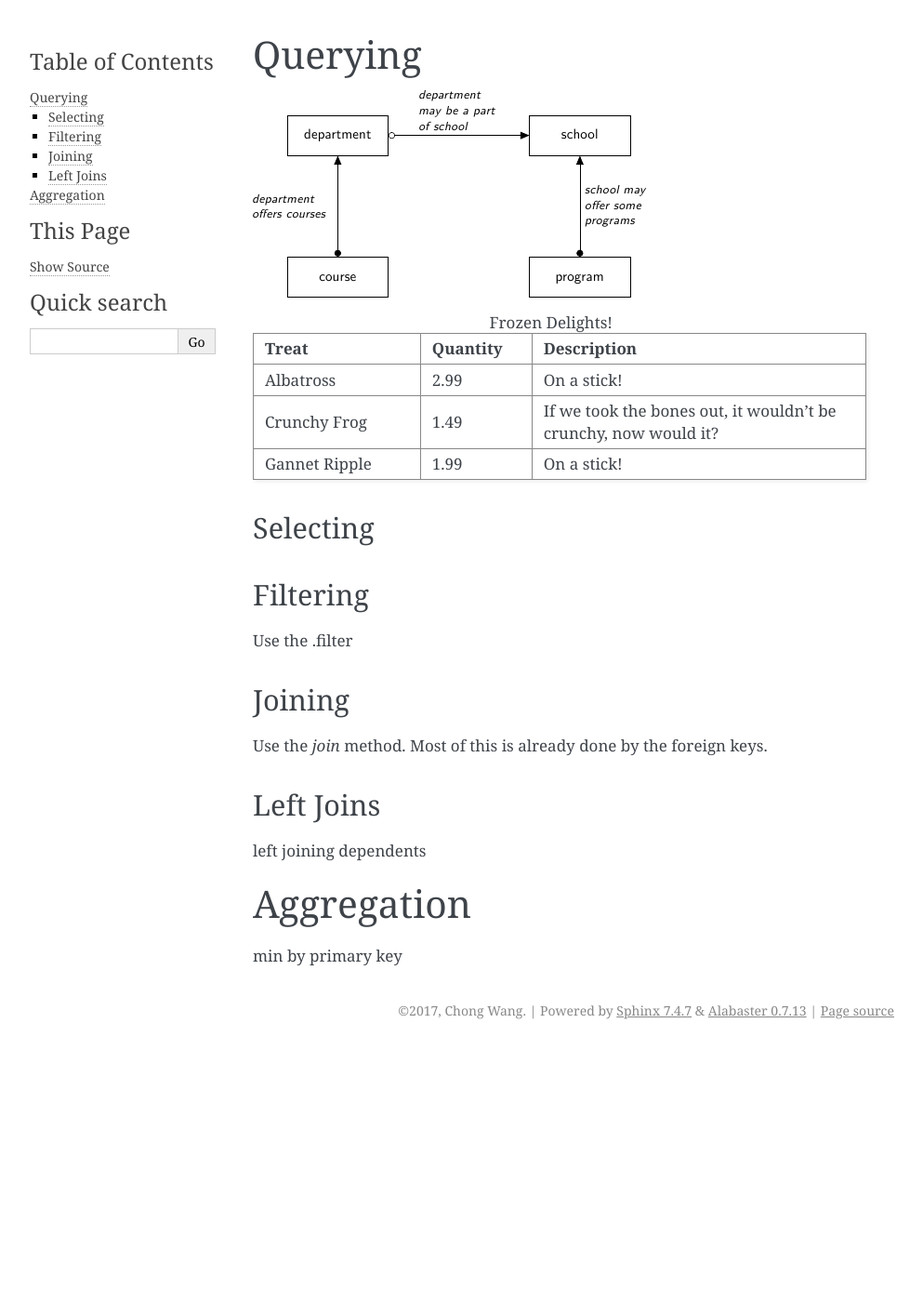
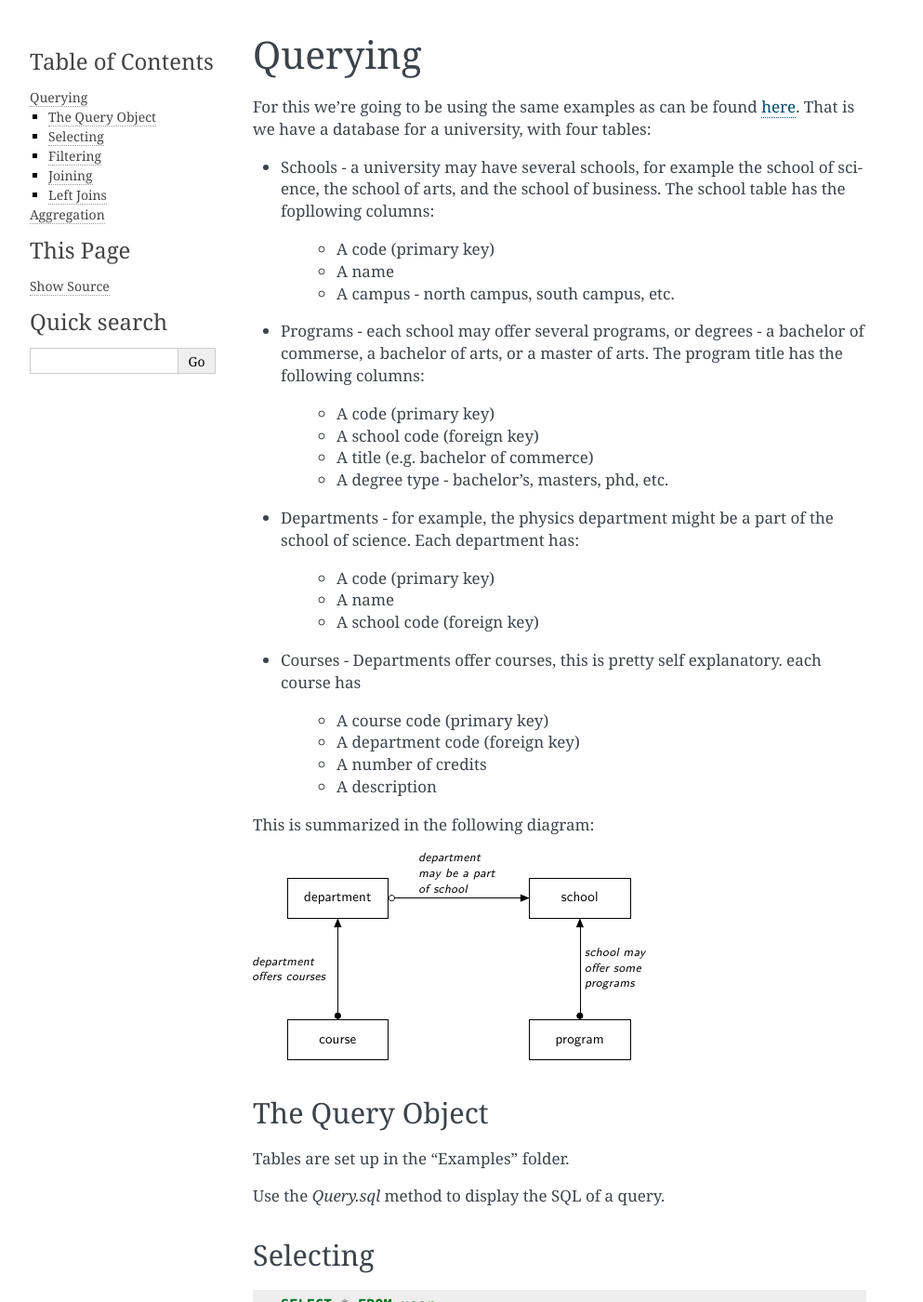
Before and after one commit to xnmp/lambdaquery, a Sphinx documentation site: the page built from docs/query.rst, in a window 1280 px wide and 1400 px high. Shown: the whole window at 93% size, without its empty margins (148-1141 px from the left). Built offline with Sphinx 7.4.7, drawn with Linux system fonts in a browser that asks for light colours.

Commit message:
distinct

```diff
--- a/docs/advanced.rst
+++ b/docs/advanced.rst
@@ -22,3 +22,9 @@ If you wrap these you get a few benefits:
 * The resulting columns have more readable names
 * You can use the resulting functions as methods
 * They add on the group bys of their source.
+
+
+How it Works
+============
+
+Basically the internal representation of a query is as a graph. Query combinators are just transformations on this graph. Before generating the SQL, LambdaQuery performs a reduction algorithm on this graph, and then the reduced graph is compiled to SQL. To see the SQL of the unreduced graph, use the ``reduce=False`` option for the ``Query.sql`` method.
--- a/docs/query.rst
+++ b/docs/query.rst
@@ -2,21 +2,53 @@
 Querying
 ========
 
+For this we're going to be using the same examples as can be found `here <http://htsql.org/doc/overview.html>`_. That is we have a database for a university, with four tables:
+
+* Schools - a university may have several schools, for example the school of science, the school of arts, and the school of business. The school table has the fopllowing columns:
+
+    * A code (primary key)
+    * A name
+    * A campus - north campus, south campus, etc.
+
+* Programs - each school may offer several programs, or degrees - a bachelor of commerse, a bachelor of arts, or a master of arts. The program title has the following columns:
+
+    * A code (primary key)
+    * A school code (foreign key)
+    * A title (e.g. bachelor of commerce)
+    * A degree type - bachelor's, masters, phd, etc.
+
+* Departments - for example, the physics department might be a part of the school of science. Each department has:
+
+    * A code (primary key)
+    * A name
+    * A school code (foreign key)
+
+* Courses - Departments offer courses, this is pretty self explanatory. each course has
+
+    * A course code (primary key)
+    * A department code (foreign key)
+    * A number of credits
+    * A description
+
+This is summarized in the following diagram:
+
 .. image:: images/schema.png
 
-.. csv-table:: Frozen Delights!
-   :header: "Treat", "Quantity", "Description"
-   :widths: 15, 10, 30
 
-   "Albatross", 2.99, "On a stick!"
-   "Crunchy Frog", 1.49, "If we took the bones out, it wouldn't be
-   crunchy, now would it?"
-   "Gannet Ripple", 1.99, "On a stick!"
+The Query Object
+----------------
 
+Tables are set up in the "Examples" folder.
+
+Use the `Query.sql` method to display the SQL of a query.
 
 
 Selecting
 ---------
+
+.. code-block:: mysql
+
+    SELECT * FROM user
 
 
 Filtering
```
Also changed, not shown: docs/motivation.rst (+5 -7 lines), 7 other files.
